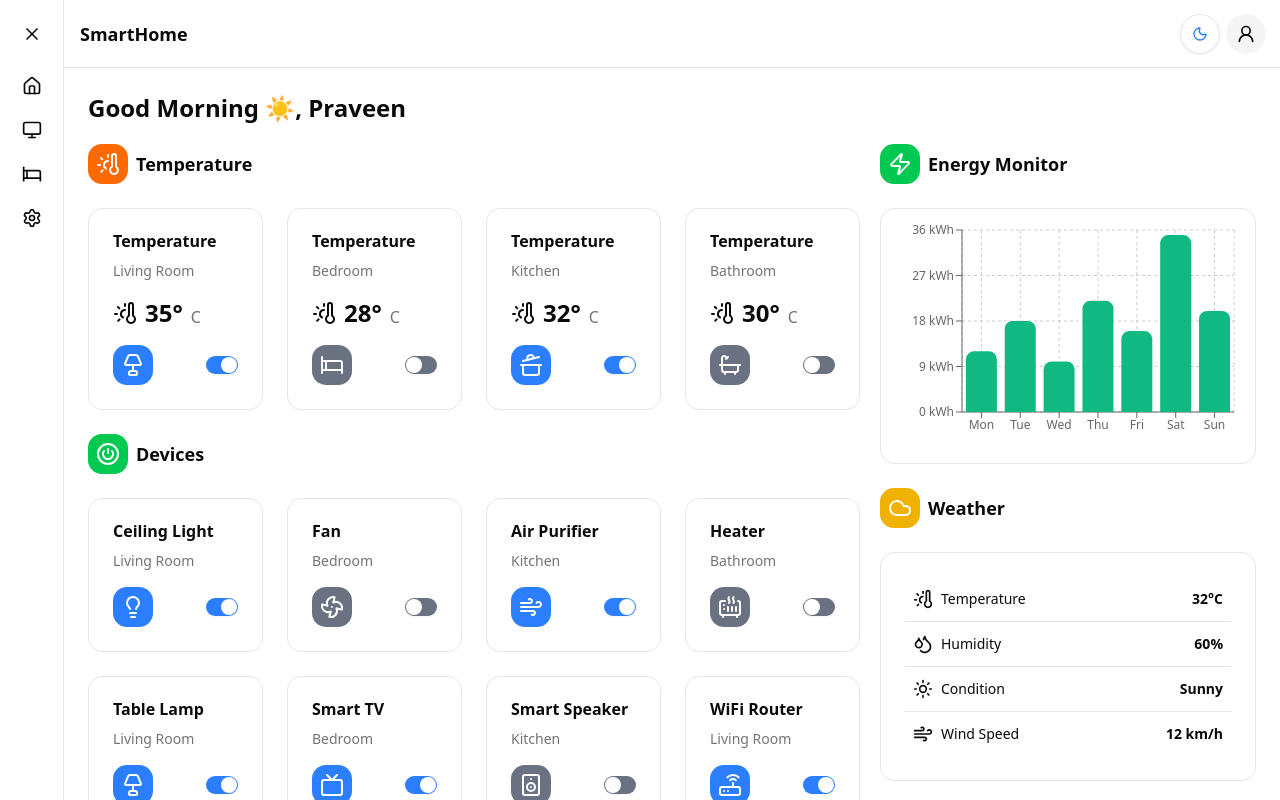
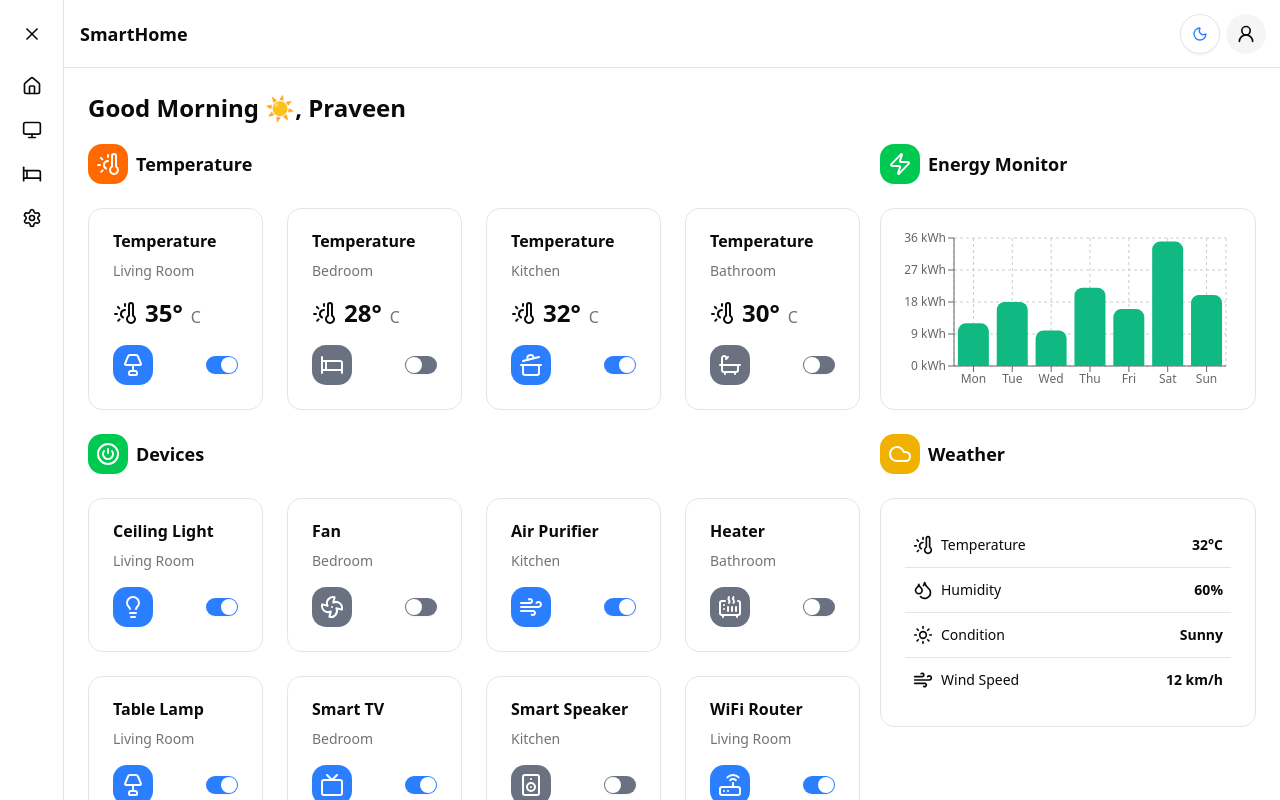
Before and after one commit to praveenr14083/Smart-Home, a React (Vite) app in the folder client/: page / in a window 1280 px wide. Built offline with nearby package versions, Linux system fonts and the light colour scheme.

Commit message:
chrone: Graph container assign fixed height

```diff
--- a/client/src/features/dashboard/DashboardPage.jsx
+++ b/client/src/features/dashboard/DashboardPage.jsx
@@ -216,8 +216,12 @@ export default function DashboardPage() {
             </div>
 
             {/* Energy Monitor Graph */}
-            <Card className="p-4 shadow-none h-64">
-              <ResponsiveContainer width="100%" height="100%">
+            <Card className="p-4 shadow-none h-[202px]">
+              <ResponsiveContainer
+                width="100%"
+                height="100%"
+                className="relative right-2 top-2"
+              >
                 <BarChart data={energyData}>
                   <CartesianGrid strokeDasharray="3 3" />
                   <XAxis dataKey="day" tick={{ fontSize: 12 }} interval={0} />
```
